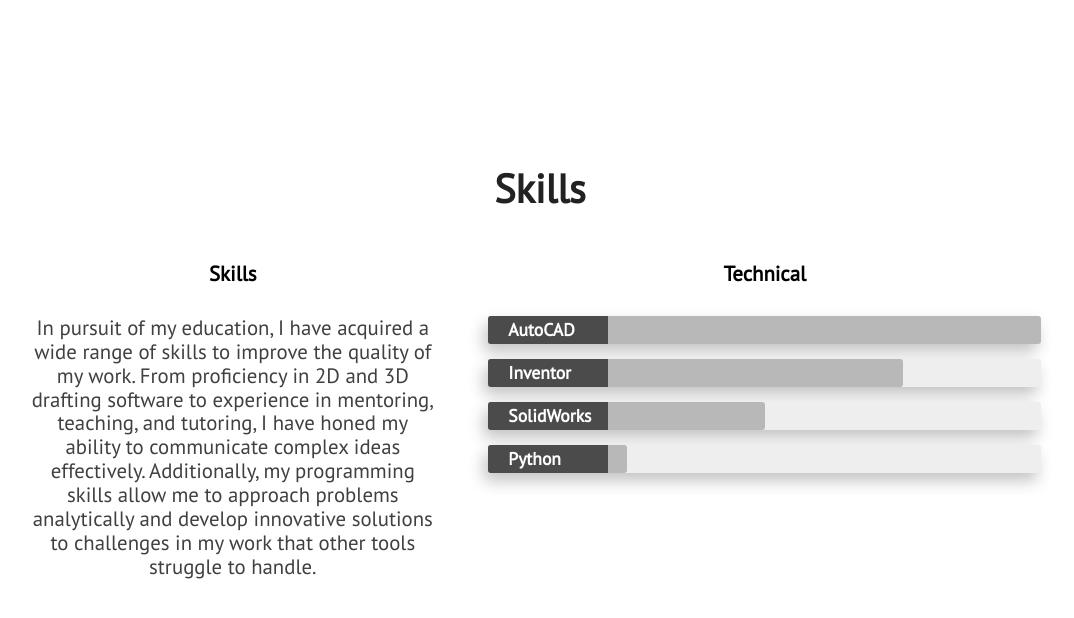
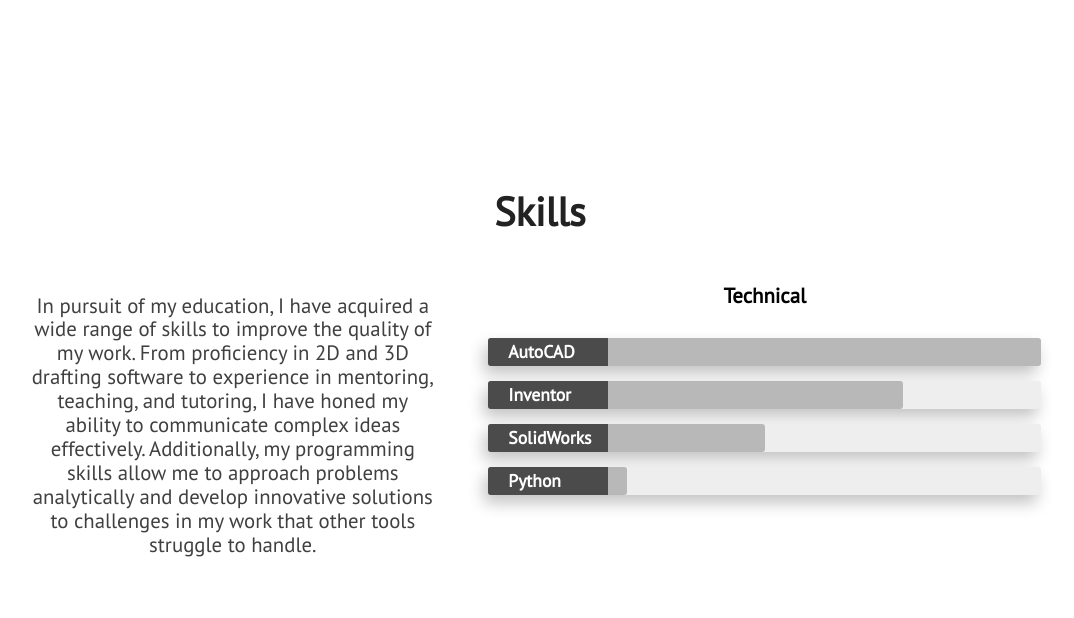
Before and after one commit to cmcabrera97/cmcabrera97.github.io, a Jekyll site: the page built from index.html, in a window 1280 px wide and 900 px high, scrolled down 3043 px. Shown: the top 618 px of the window, without its empty margins (100-1174 px from the left). Built offline with Jekyll 4.4.1, drawn with Linux system fonts in a browser that asks for light colours; nearby versions of some CDN libraries.

Commit message:
Update skills.html

```diff
--- a/_includes/skills.html
+++ b/_includes/skills.html
@@ -6,7 +6,7 @@
 
             <div class="skills-grid">
                 <div class="what-i-do">
-                    <h3 class="center-align skills-subsection">Skills</h3>
+                    <h3 class="center-align skills-subsection"> </h3>
                     <p class="paragraph-text center-align">
                         In pursuit of my education, I have acquired a wide range of skills to improve the quality of my work. From proficiency in 2D and 3D drafting software to experience in mentoring, teaching, and tutoring, I have honed my ability to communicate complex ideas effectively. Additionally, my programming skills allow me to approach problems analytically and develop innovative solutions to challenges in my work that other tools struggle to handle.
                     </p>
```
